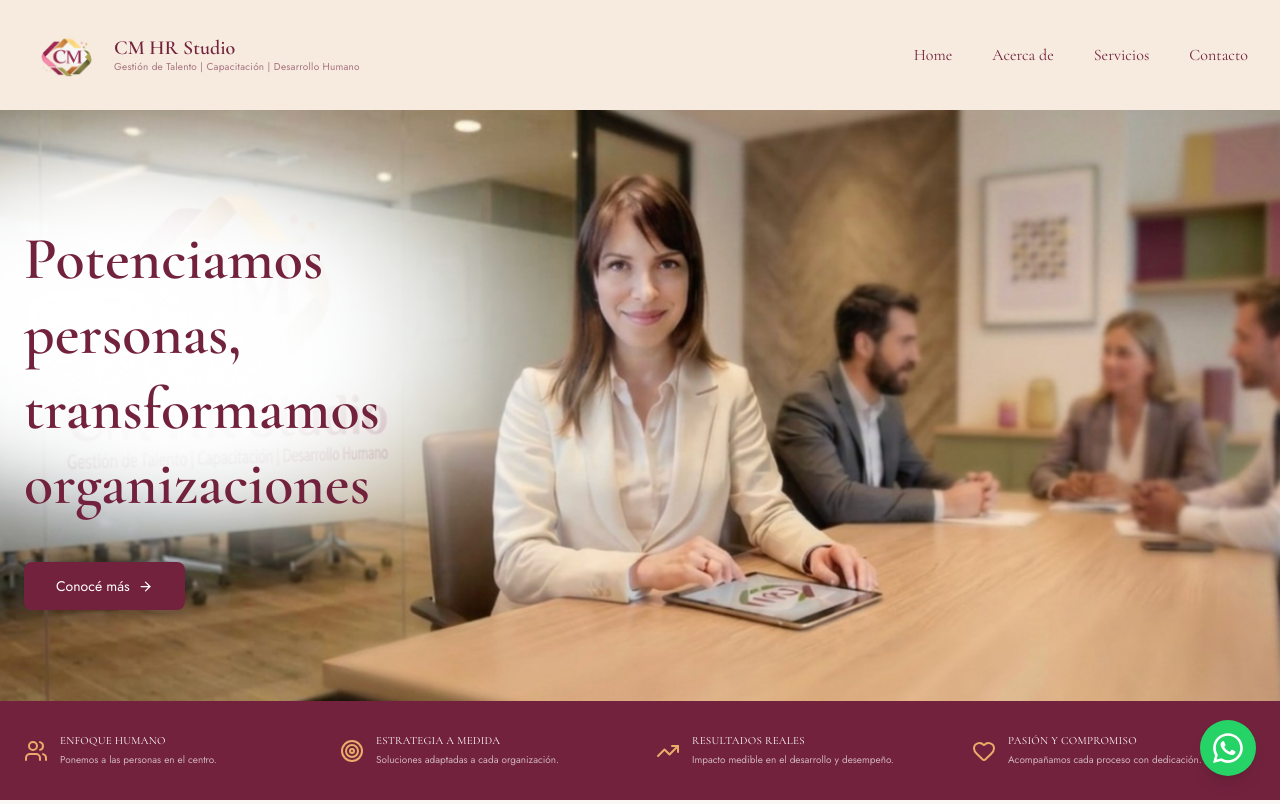
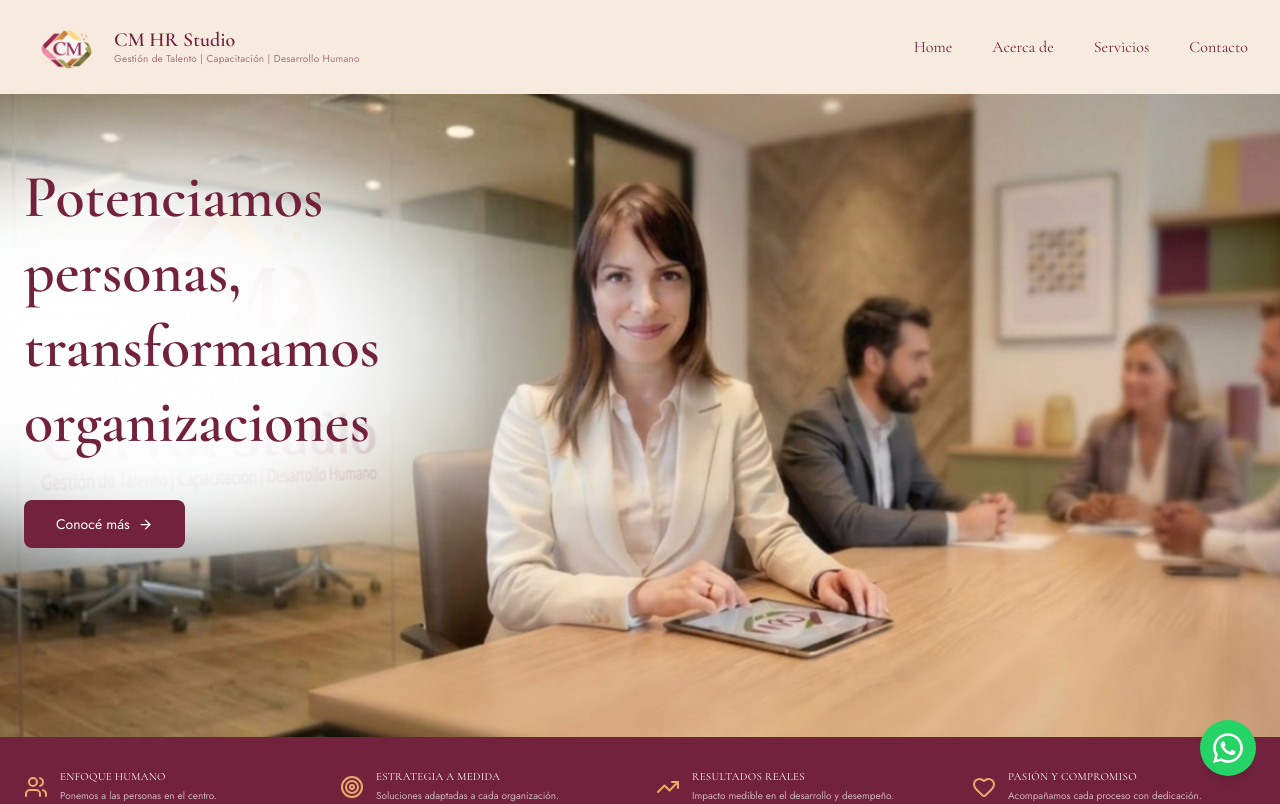
Before and after one commit to VM-Studio/cm-consultora, a Next.js app: page / in a window 1280 px wide. Shown: the top 804 px of the page. Built offline with nearby package versions, Linux system fonts and the light colour scheme.

Commit message:
cambios de imagenes

```diff
--- a/src/components/Hero.tsx
+++ b/src/components/Hero.tsx
@@ -22,7 +22,7 @@ export default function Hero() {
       {/* ── MOBILE: imagen celular.png como fondo, título y botón encima ── */}
       <div className="relative md:hidden w-full">
         {/* Imagen ocupa toda la pantalla verticalmente */}
-        <div className="relative w-full" style={{ paddingTop: '72px' }}>
+        <div className="relative w-full" style={{ paddingTop: '62px' }}>
           <Image
             src="/celular.png"
             alt="Hero background"
@@ -34,7 +34,7 @@ export default function Hero() {
           />
         </div>
         {/* Título + botón centrados, por encima de la imagen */}
-        <div className="absolute inset-0 flex flex-col items-center justify-center px-6 text-center" style={{ top: '72px' }}>
+        <div className="absolute inset-0 flex flex-col items-center justify-center px-6 text-center" style={{ top: '62px' }}>
           <motion.div
             initial={{ opacity: 0, y: 40 }}
             animate={{ opacity: 1, y: 0 }}
@@ -58,7 +58,7 @@ export default function Hero() {
       </div>
 
       {/* ── DESKTOP: contenido (título + botón) ── */}
-      <div className="relative z-10 hidden md:block max-w-7xl mx-auto px-6 pt-52 pb-44 w-full">
+      <div className="relative z-10 hidden md:block max-w-7xl mx-auto px-6 pt-40 pb-72 w-full">
         <motion.div
           initial={{ opacity: 0, y: 40 }}
           animate={{ opacity: 1, y: 0 }}
--- a/src/components/Navbar.tsx
+++ b/src/components/Navbar.tsx
@@ -23,7 +23,7 @@ export default function Navbar() {
 
   return (
     <header className={`fixed top-0 left-0 right-0 z-50 transition-all duration-400 ${
-      scrolled ? 'shadow-sm py-2 md:py-3' : 'py-3 md:py-5'
+      scrolled ? 'shadow-sm py-1 md:py-2' : 'py-2 md:py-3'
     }`} style={{ backgroundColor: '#f6ebde' }}>
       <div className="max-w-7xl mx-auto px-5 md:px-8 flex items-center justify-between gap-4">
 
```
Also changed, not shown: public/celular.png.
